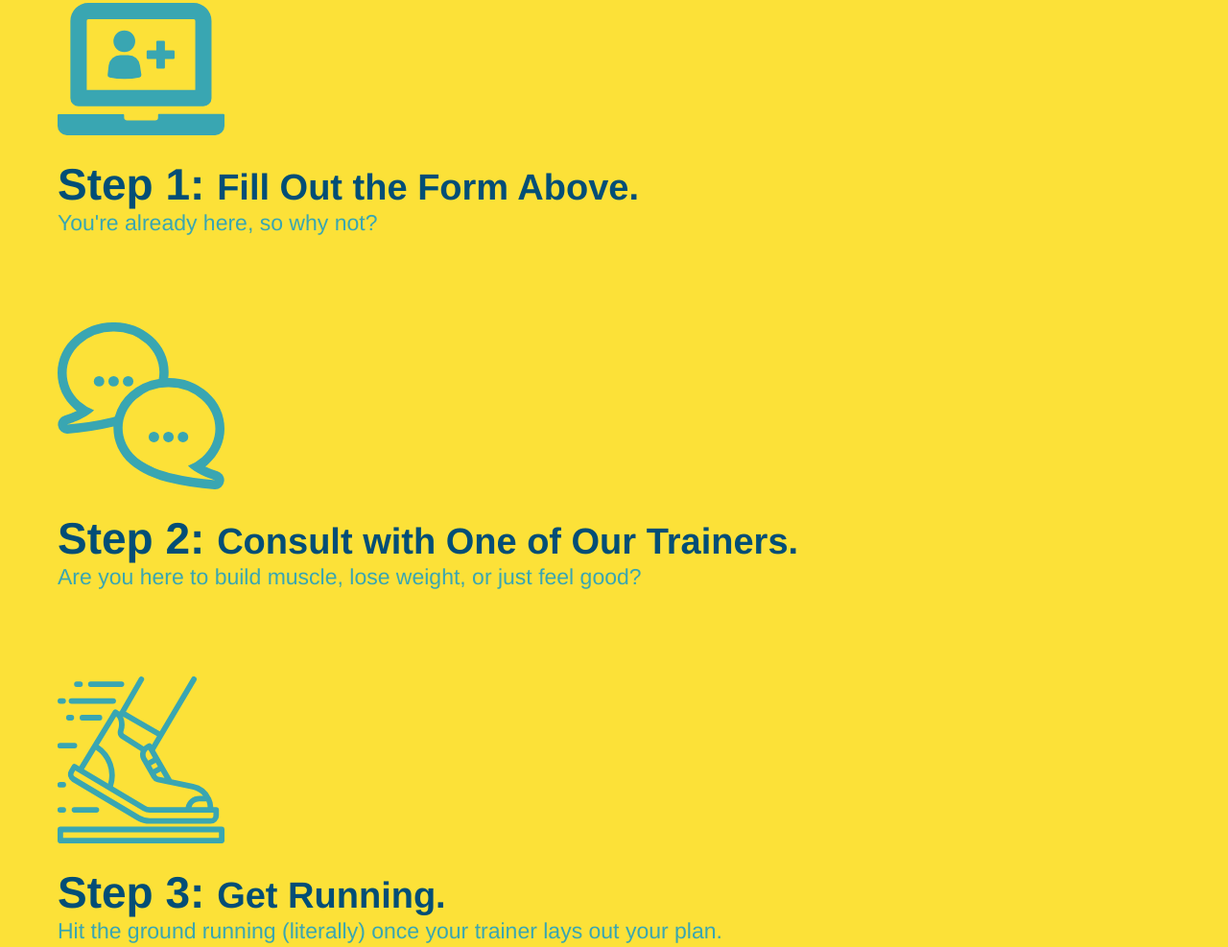
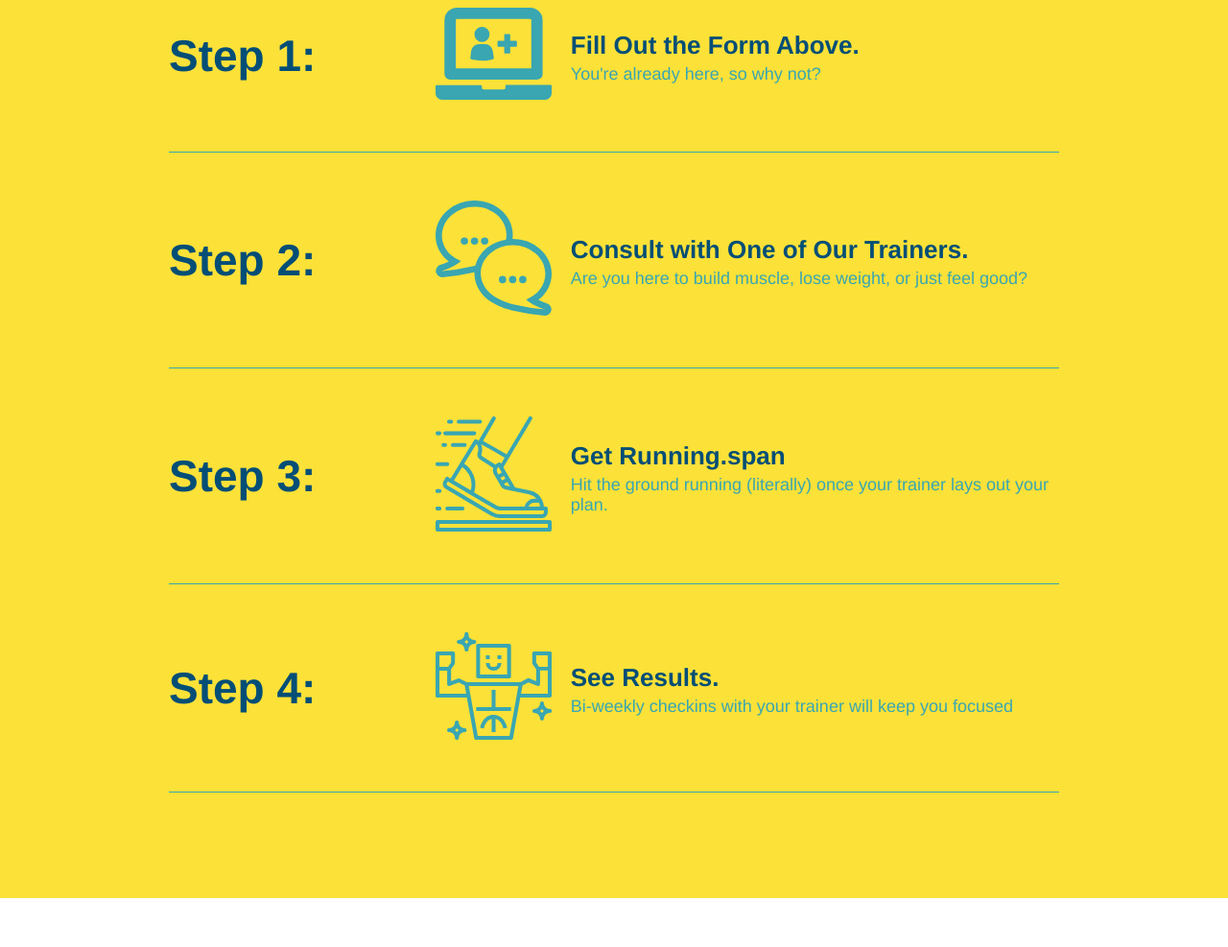
Before and after one commit to Jovan-png/run_buddy, a plain HTML site: page index.html in a window 1280 px wide. Shown: the part 1285-2272 px from the top of the page at 96% size. Drawn offline with Linux system fonts and the light colour scheme.

Commit message:
add flexbox to the steps

```diff
--- a/assets/css/style.css
+++ b/assets/css/style.css
@@ -151,30 +151,46 @@ section {
   background: #fce138;
 }
 
-.steps div {
-  margin-bottom: 80px;
-}
-
-.steps img {
-  width: 15%;
-  margin: 10px 0;
-}
-
-.steps h3 {
+.step h3 {
   color: #024e76;
   font-size: 46px;
-  margin-top: 10px;
+  flex: 1 30%;
 }
-
-.steps p {
+.step-info {
+  flex: 2 70%;
+  display: flex;
+  flex-wrap: wrap;
+  align-items: center;
+}
+.step-img {
+  flex: 1 12%;
+  margin-right: 20px;
+}
+.step-img img {
+  max-width: 100%;
+}
+.step-text {
+  flex: 12;
+}
+.step-text p {
   color: #39a6b2;
-  font-size: 23px;
+  font-size: 18px;
 }
-
-.steps span {
-  font-size: 38px;
+.step-text h4 {
+  font-size: 26px;
+  line-height: 1.5;
+  color: #024e76;
 }
-
+.step {
+  margin: 50px auto;
+  padding-bottom: 50px;
+  width: 80%;
+  border-bottom: 1px solid #39a6b2;
+  display: flex;
+  flex-wrap: wrap;
+  align-items: center;
+  justify-content: space-between;
+}
 .section-title {
   font-size: 55px;
   color: #024e76;
--- a/index.html
+++ b/index.html
@@ -80,41 +80,74 @@
 
   <!-- "what we do" section -->
   <section id="what-we-do" class="intro">
+    <div class="flex-row">
     <h2 class="section-title primary-border">What We Do</h2>
+    </div>
+    <div class="flex-row">
     <p>
       butcher selfies chambray shabby chic gentrify readymade yr Echo Park XOXO Tumblr normcore Banksy direct trade Blue
       Bottle chillwave you probably haven't heard of them single-origin coffee Vice fanny pack fixie Odd Future Austin
       fingerstache pickled twee synth Wes Anderson Thundercats viral bitters flannel meggings narwhal Marfa Schlitz
       sustainable Intelligentsia umami deep v craft
     </p>
+    </div>
   </section>
 
   <!-- "what you do" section -->
   <section id="what-you-do" class="steps">
     <h2 class="section-title secondary-border">What You Do</h2>
 
-    <div>
-      <img src="./assets/images/step-1.svg" alt="" />
-      <h3>Step 1: <span>Fill Out the Form Above.</span></h3>
-      <p>You're already here, so why not?</p>
+    <div class="step">
+      <h3>Step 1:</h3>
+      <div class="step-info">
+        <div class="step-img">
+          <img src="./assets/images/step-1.svg" alt="" />
+        </div>
+        <div class="step-text">
+        <h4>Fill Out the Form Above.</h4>
+        <p>You're already here, so why not?</p>
+        </div>
+      </div>
     </div>
 
-    <div>
+    <div class="step">
+
+      <h3>Step 2:</h3>
+      <div class="step-info">
+        <div class="step-img">
       <img src="./assets/images/step-2.svg" alt="" />
-      <h3>Step 2: <span>Consult with One of Our Trainers.</span></h3>
+        </div>
+        <div class="step-text">
+      <h4>Consult with One of Our Trainers.</h4>
       <p>Are you here to build muscle, lose weight, or just feel good?</p>
+      </div>
+      </div>
     </div>
 
-    <div>
+    <div class="step">
+      <h3>Step 3:</h3>
+      <div class="step-info">
+        <div class="step-img">
       <img src="./assets/images/step-3.svg" alt="" />
-      <h3>Step 3: <span>Get Running.</span></h3>
+        </div>
+        <div class="step-text">
+       <h4>Get Running.span</h4>
       <p>Hit the ground running (literally) once your trainer lays out your plan.</p>
+      </div>
+      </div>
     </div>
 
-    <div>
+    <div class="step">
+      <h3>Step 4:</h3>
+      <div class="step-info">
+        <div class="step-img">
       <img src="./assets/images/step-4.svg" alt="" />
-      <h3>Step 4: <span>See Results.</span></h3>
+      </div>
+      <div class="step-text">
+       <h4>See Results.</h4>
       <p>Bi-weekly checkins with your trainer will keep you focused</p>
+      </div>
+      </div>
     </div>
   </section>
 
```
